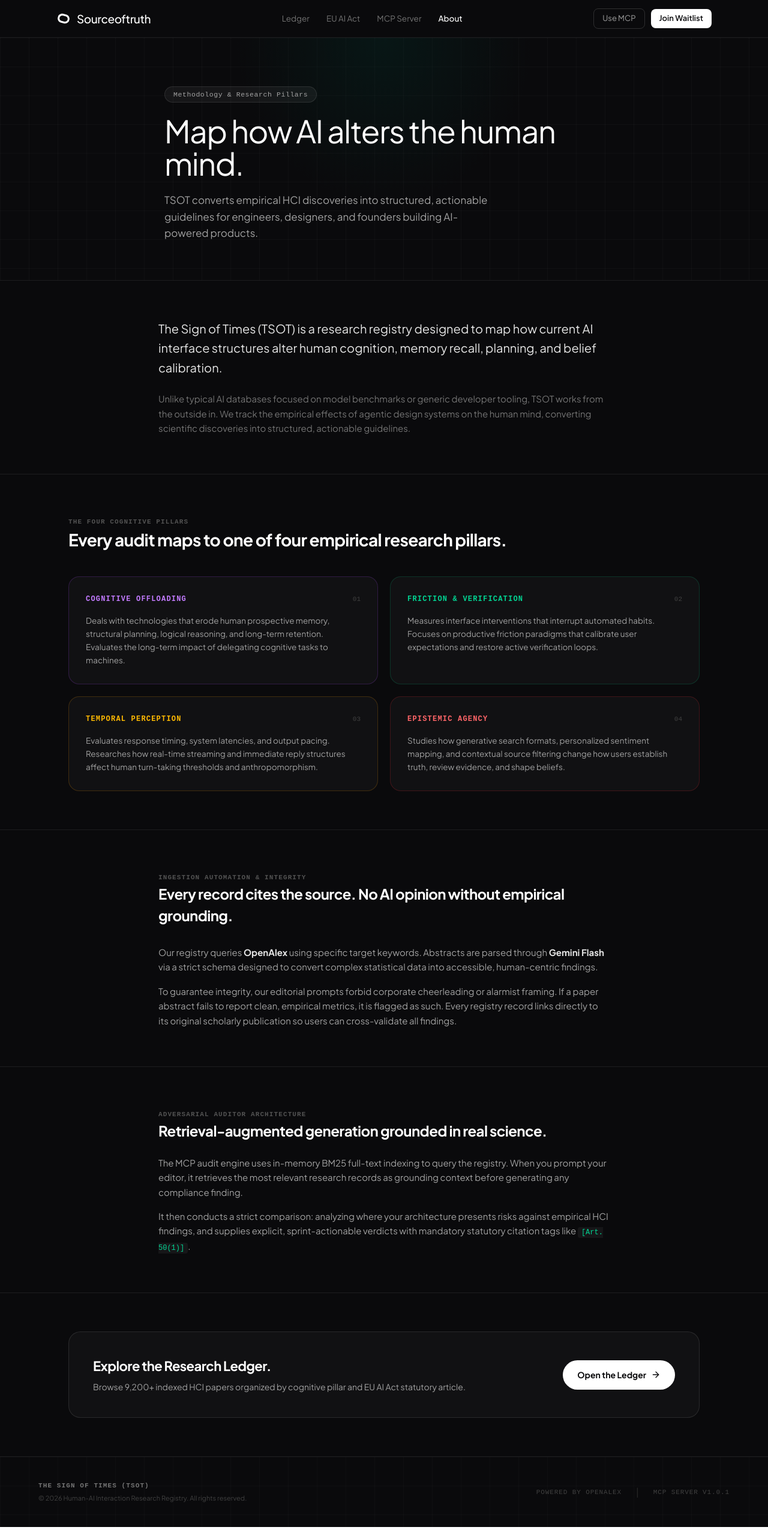
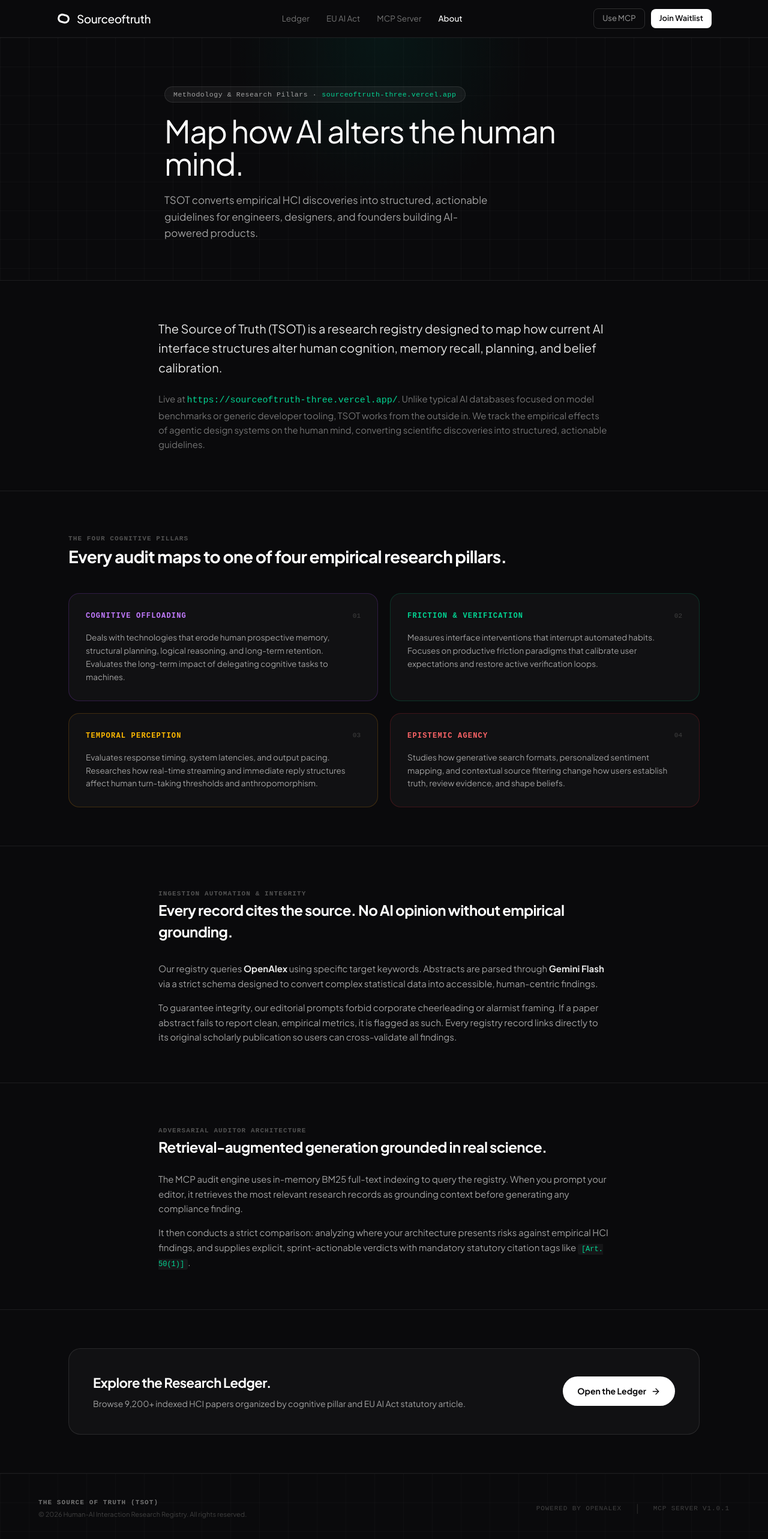
Before and after one commit to gibbity/TSOT, a Next.js app: page /about in a window 1280 px wide. Shown: the top 2566 px of the page at 60% size. Built offline with nearby package versions, Linux system fonts and the light colour scheme; a web font is replaced by a local one.

Commit message:
docs: update branding to Source of Truth and add live platform URL to About page & README

```diff
--- a/app/about/page.tsx
+++ b/app/about/page.tsx
@@ -53,7 +53,7 @@ export default function AboutPage() {
         />
         <div className="relative max-w-[780px] mx-auto px-6 pt-20 pb-16 space-y-5">
           <span className="inline-flex items-center gap-2 px-3.5 py-1 rounded-full text-[11.5px] font-mono tracking-wider text-neutral-400 bg-white/5 border border-white/10">
-            Methodology & Research Pillars
+            Methodology & Research Pillars · <a href="https://sourceoftruth-three.vercel.app/" target="_blank" rel="noopener noreferrer" className="text-emerald-400 hover:underline">sourceoftruth-three.vercel.app</a>
           </span>
           <h1 className="font-['Plus_Jakarta_Sans'] text-[38px] sm:text-[52px] font-normal leading-[1.05] tracking-[-1.4px] text-white">
             Map how AI alters the human mind.
@@ -68,10 +68,10 @@ export default function AboutPage() {
       <section className="py-16 border-b border-white/8">
         <div className="max-w-[800px] mx-auto px-6 space-y-6">
           <p className="text-[20px] text-neutral-200 leading-relaxed font-sans">
-            The Sign of Times (TSOT) is a research registry designed to map how current AI interface structures alter human cognition, memory recall, planning, and belief calibration.
+            The Source of Truth (TSOT) is a research registry designed to map how current AI interface structures alter human cognition, memory recall, planning, and belief calibration.
           </p>
           <p className="text-[15px] text-neutral-500 leading-relaxed">
-            Unlike typical AI databases focused on model benchmarks or generic developer tooling, TSOT works from the outside in. We track the empirical effects of agentic design systems on the human mind, converting scientific discoveries into structured, actionable guidelines.
+            Live at <a href="https://sourceoftruth-three.vercel.app/" target="_blank" rel="noopener noreferrer" className="text-emerald-400 hover:underline font-mono">https://sourceoftruth-three.vercel.app/</a>. Unlike typical AI databases focused on model benchmarks or generic developer tooling, TSOT works from the outside in. We track the empirical effects of agentic design systems on the human mind, converting scientific discoveries into structured, actionable guidelines.
           </p>
         </div>
       </section>
--- a/app/auditor/page.tsx
+++ b/app/auditor/page.tsx
@@ -684,7 +684,7 @@ export default function AuditorPage() {
   <!-- Header -->
   <div style="border-bottom:2px solid #0B0B0B;padding-bottom:16px;margin-bottom:20px;display:flex;justify-content:space-between;align-items:flex-end;">
     <div>
-      <div style="font-family:'DM Mono',monospace;font-size:9px;font-weight:700;color:#534AB7;text-transform:uppercase;letter-spacing:0.2em;margin-bottom:4px;">THE SIGN OF TIMES (TSOT)</div>
+      <div style="font-family:'DM Mono',monospace;font-size:9px;font-weight:700;color:#534AB7;text-transform:uppercase;letter-spacing:0.2em;margin-bottom:4px;">THE SOURCE OF TRUTH (TSOT)</div>
       <h1 style="font-size:26px;font-weight:700;color:#0B0B0B;margin:0;letter-spacing:-0.02em;line-height:1;">Design Audit Evidence Brief</h1>
     </div>
     <div style="text-align:right;">
--- a/components/layout/Footer.tsx
+++ b/components/layout/Footer.tsx
@@ -15,7 +15,7 @@ export default function Footer() {
       <div className="relative max-w-[1200px] mx-auto px-6 py-10 flex flex-col md:flex-row justify-between items-center gap-6">
         <div className="flex flex-col gap-1">
           <p className="font-mono text-[11px] font-bold uppercase tracking-[0.1em] text-neutral-500">
-            THE SIGN OF TIMES (TSOT)
+            THE SOURCE OF TRUTH (TSOT)
           </p>
           <p className="font-sans text-[11px] text-neutral-700">
             © 2026 Human-AI Interaction Research Registry. All rights reserved.
```
Also changed, not shown: 1 other file (tests, documents, lock files or other folders).
